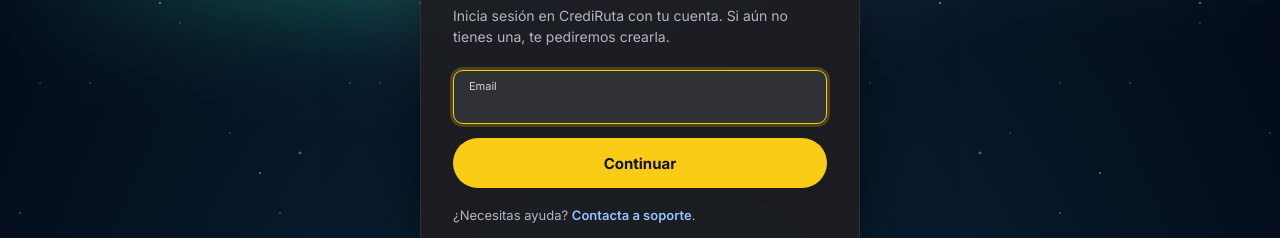
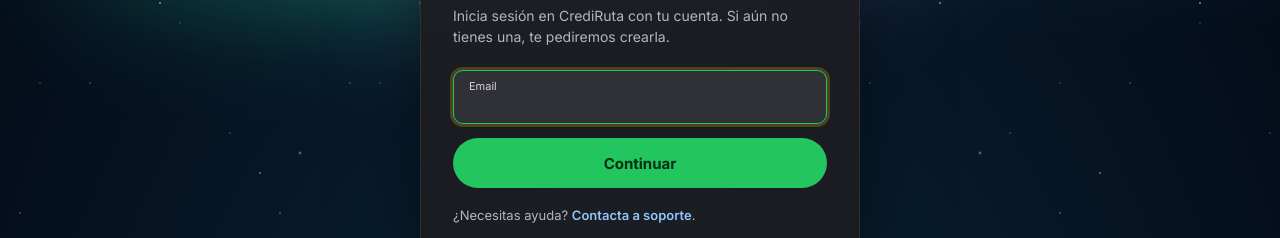
Before and after one commit to Andres8525/Prestamos_System_Front, an Angular app: page /login in a window 1280 px wide. Shown: the part 297-535 px from the top of the page. Built offline with nearby package versions, Linux system fonts and the light colour scheme; no server answers.

Commit message:
style(acceso): botón principal del login en verde en lugar de amarillo

```diff
--- a/src/styles/auth.css
+++ b/src/styles/auth.css
@@ -6,9 +6,9 @@
   --acceso-campo-borde: #3a3b41;
   --acceso-texto: #f4f4f5;
   --acceso-suave: #b4b6bf;
-  --acceso-cta: #facc15;
-  --acceso-cta-hover: #fde047;
-  --acceso-cta-texto: #111111;
+  --acceso-cta: #22c55e;
+  --acceso-cta-hover: #4ade80;
+  --acceso-cta-texto: #052e16;
   --acceso-enlace: #93c5fd;
 
   position: relative;
```
